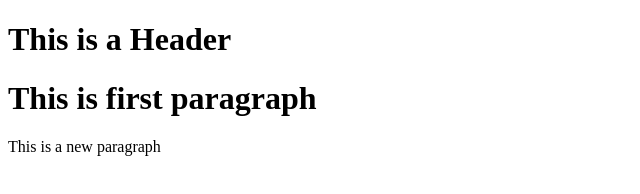
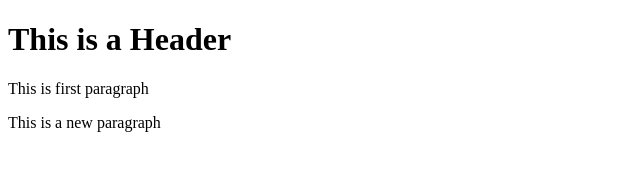
Before and after one commit to nanda4world/git-test, a plain HTML site: page index.html in a window 1280 px wide. Shown: the whole page, without its empty margins (0-640 px from the left). Drawn offline with Linux system fonts and the light colour scheme.

Commit message:
Fourth commit

```diff
--- a/index.html
+++ b/index.html
@@ -4,7 +4,7 @@
 
     <body>
         <h1>This is a Header</h1>
-        <h1>This is first paragraph</h1>
+        <p>This is first paragraph</p>
         <p>This is a new paragraph</p>
     </body>
 </html>
```
